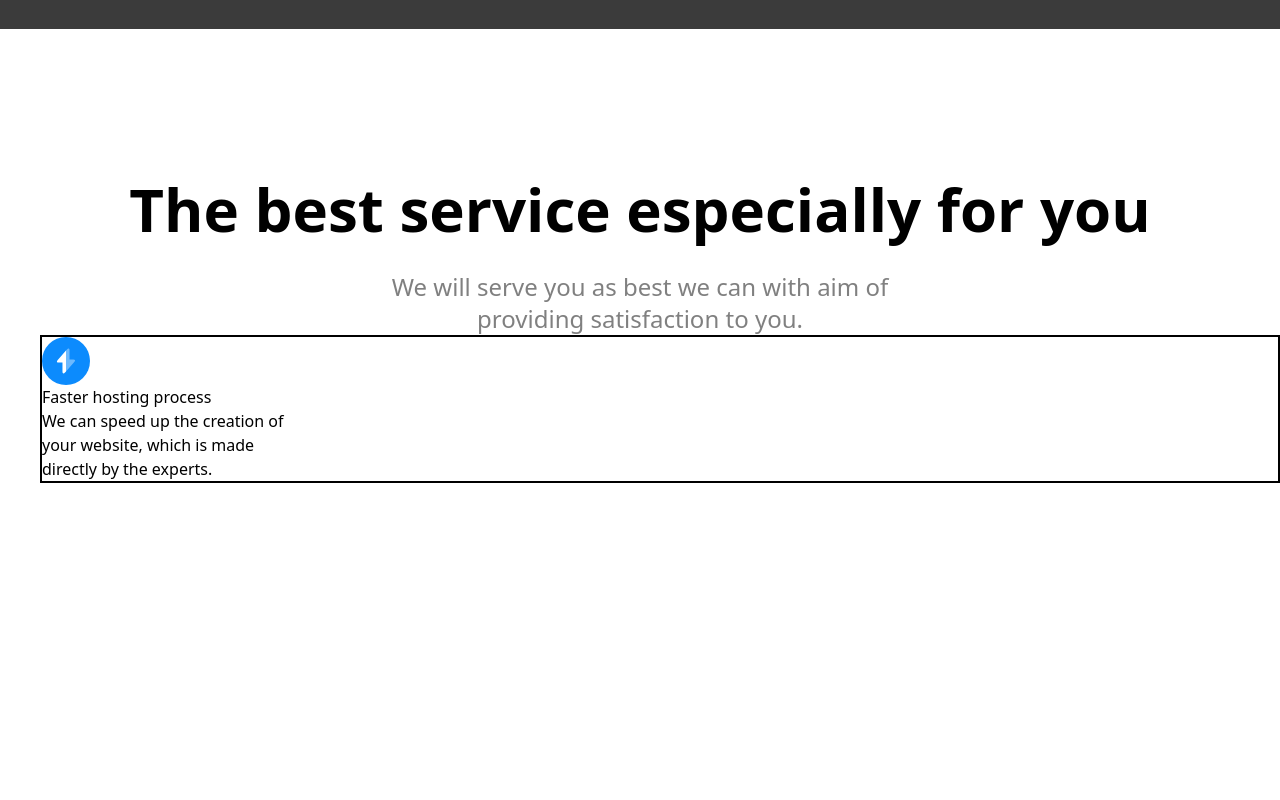
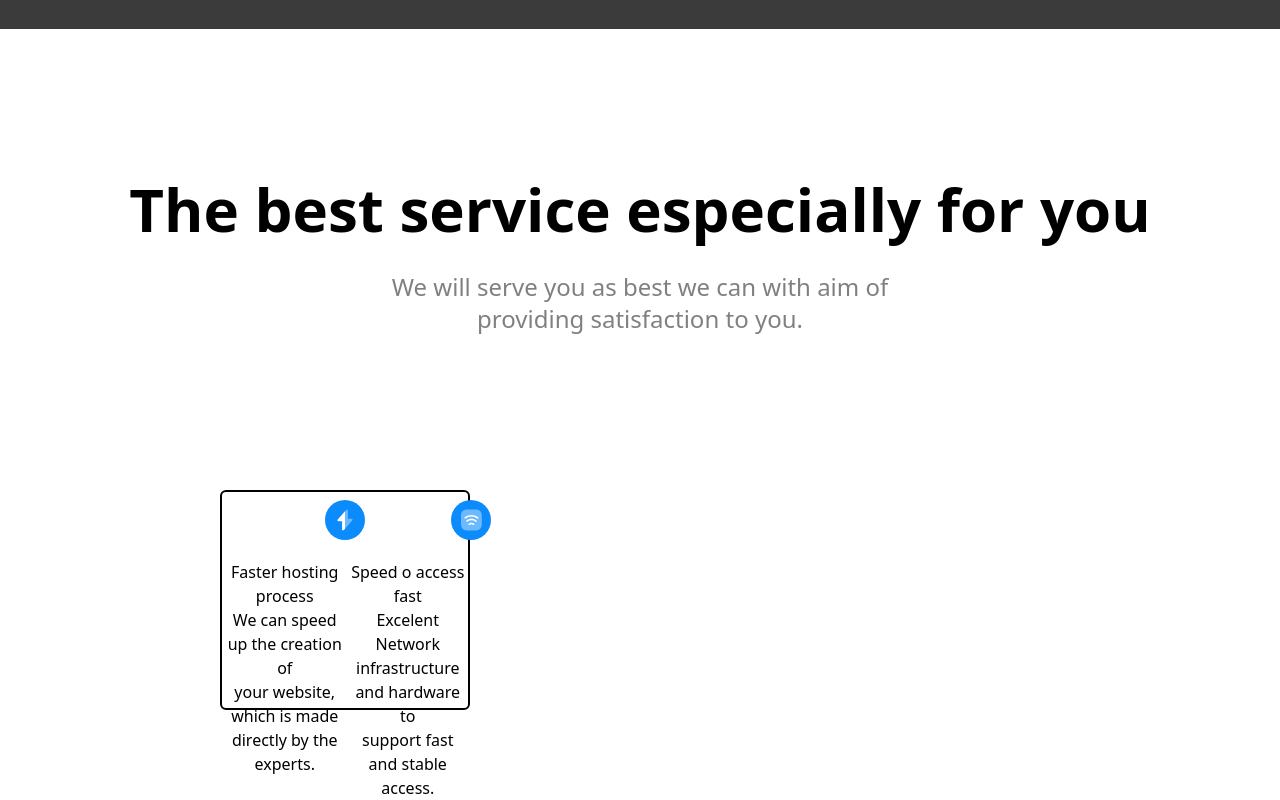
Before and after one commit to rahul2271/Hosting-Landing-page-, a plain HTML site: page index.html in a window 1280 px wide. Shown: the part 801-1601 px from the top of the page. Before the commit the page ends 1284 px from the top, so only its background shows below. Drawn offline with nearby package versions, Linux system fonts and the light colour scheme.

Commit message:
progress

```diff
--- a/index.html
+++ b/index.html
@@ -54,15 +54,25 @@
             <li class="text-[#808080] text-center font-medium pt-8 text-2xl">We will serve you as best we can with aim of <br> providing satisfaction to you.</li>
 
         </ul>
-        <div class="text-black ml-10  border-2 border-black">
+        <!-- <div class="ml-20 pt-5"> -->
+        <div class="text-black ml-[220px] w-[250px] h-[220px] text-center border-2 border-black mt-[155px] rounded-md flex">
             <div class="">
-                <img class="h-12 w-12"src="/Project-2 Hosting Site/assets/Icons/fast.svg" alt="">
-                <p>Faster hosting process</p>
+                <img class="h-12 w-12 pt-2 ml-[99px]"src="/Project-2 Hosting Site/assets/Icons/fast.svg" alt="">
+                <p class="pt-5 text-center">Faster hosting process</p>
                 <p>We can speed up the creation of <br> your website, which is made <br> directly by the experts.</p>
             </div>
-            <div></div>
-            <div></div>
+            <div>
+                <img class="h-12 w-12 pt-2 ml-[99px]"src="/Project-2 Hosting Site/assets/Icons/signal.svg" alt="">
+                <p class="pt-5 text-center">Speed o access fast</p>
+                <p>Excelent Network <br> infrastructure and hardware to <br> support fast and stable access.</p>
+            </div>
+            <!-- <div>
+                <img class="h-12 w-12 pt-2 ml-[99px]"src="/Project-2 Hosting Site/assets/Icons/fast.svg" alt="">
+                <p class="pt-5 text-center">Faster hosting process</p>
+                <p>We can speed up the creation of <br> your website, which is made <br> directly by the experts.</p>
+            </div> -->
         </div>
+        <!-- </div> -->
     </div>
 </body>
 </html>
```
